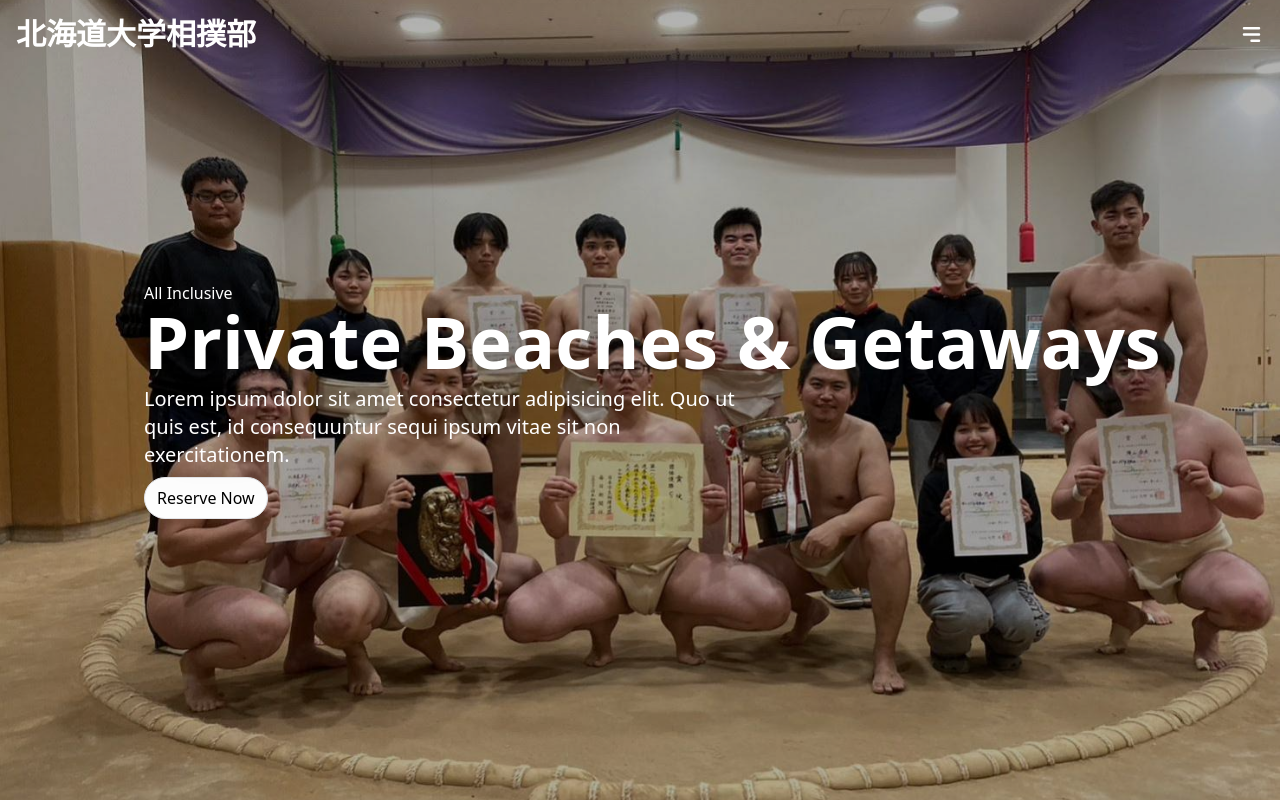
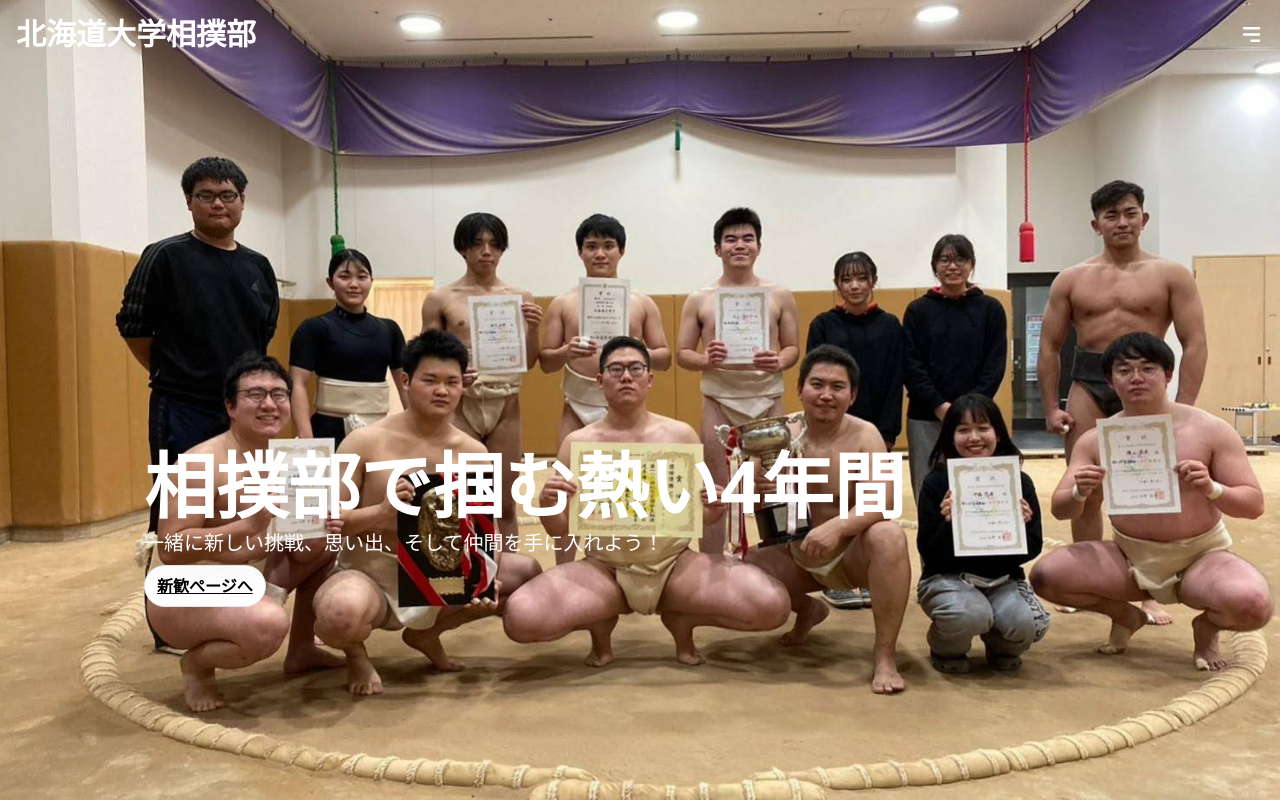
Before and after one commit to takopon2525/react-tailwind-experiences-main, a React (Create React App) app: page / in a window 1280 px wide. Shown: the top 802 px of the page. Built offline with nearby package versions, Linux system fonts and the light colour scheme.

Commit message:
とりあえずここをベースに作成

```diff
--- a/src/components/Hero.jsx
+++ b/src/components/Hero.jsx
@@ -9,18 +9,17 @@ const Hero = () => {
         src={bannerImg}
         alt="/"
       />
-      <div className="bg-black/30 absolute top-0 left-0 w-full h-screen" />
-      <div className="absolute top-0 w-full h-full flex flex-col justify-center text-white">
+      {/* ↓画面に背景色を掛ける */}
+      {/* <div className="bg-black/30 absolute top-0 left-0 w-full h-screen" /> */}
+      <div className="absolute top-32 w-full h-full flex flex-col justify-center text-white">
         <div className="md:left-[10%] max-w-[1100px] m-auto absolute p-4">
-          <p>All Inclusive</p>
           <h1 className="font-bold text-5xl md:text-7xl drop-shadow-2xl">
-            Private Beaches & Getaways
+            相撲部で掴む熱い4年間
           </h1>
           <p className="max-w-[600px] drop-shadow-2xl py-2 text-xl">
-            Lorem ipsum dolor sit amet consectetur adipisicing elit. Quo ut quis
-            est, id consequuntur sequi ipsum vitae sit non exercitationem.
+            一緒に新しい挑戦、思い出、そして仲間を手に入れよう！
           </p>
-          <button className="bg-white text-black ">Reserve Now</button>
+          <button className="bg-white text-black font-bold underline">新歓ぺージへ</button>
         </div>
       </div>
     </div>
```
